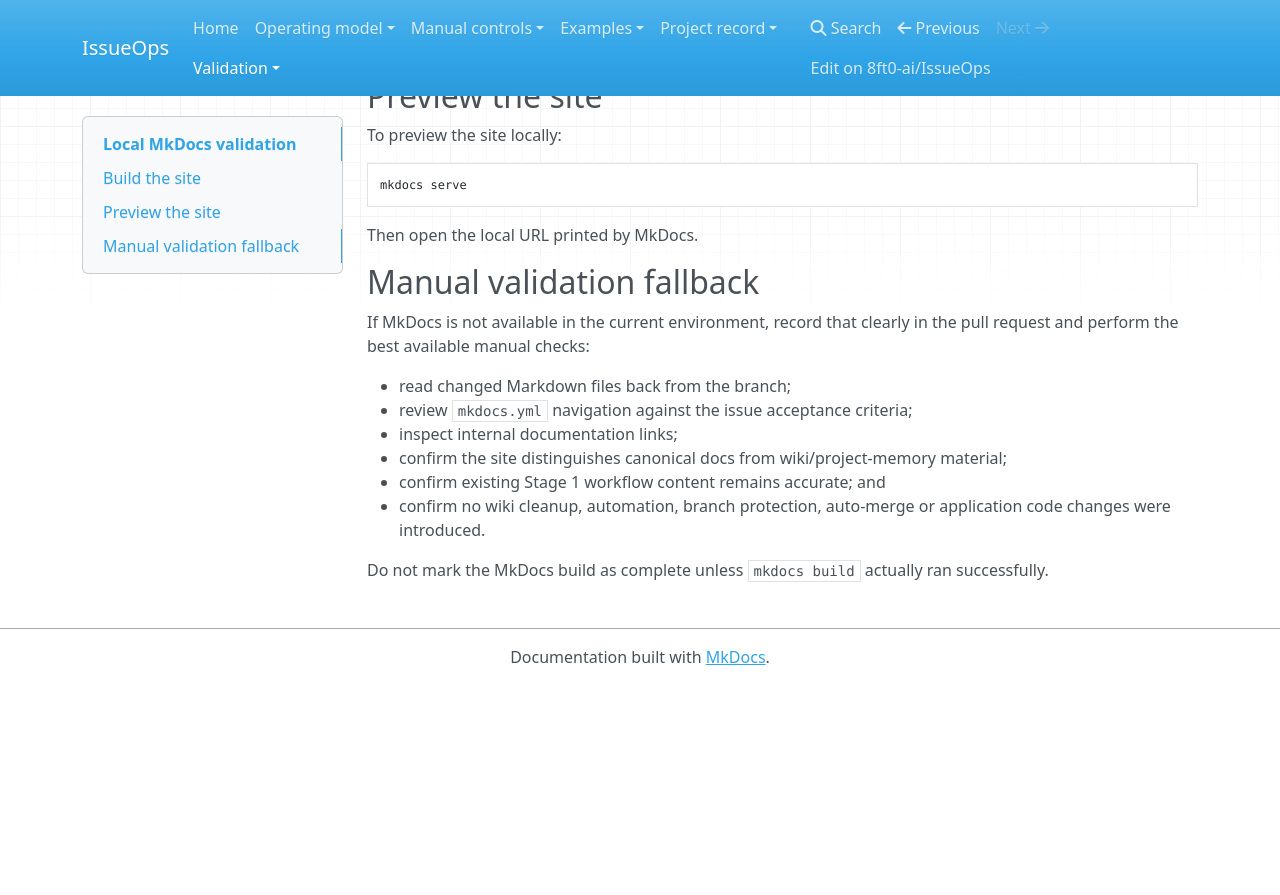
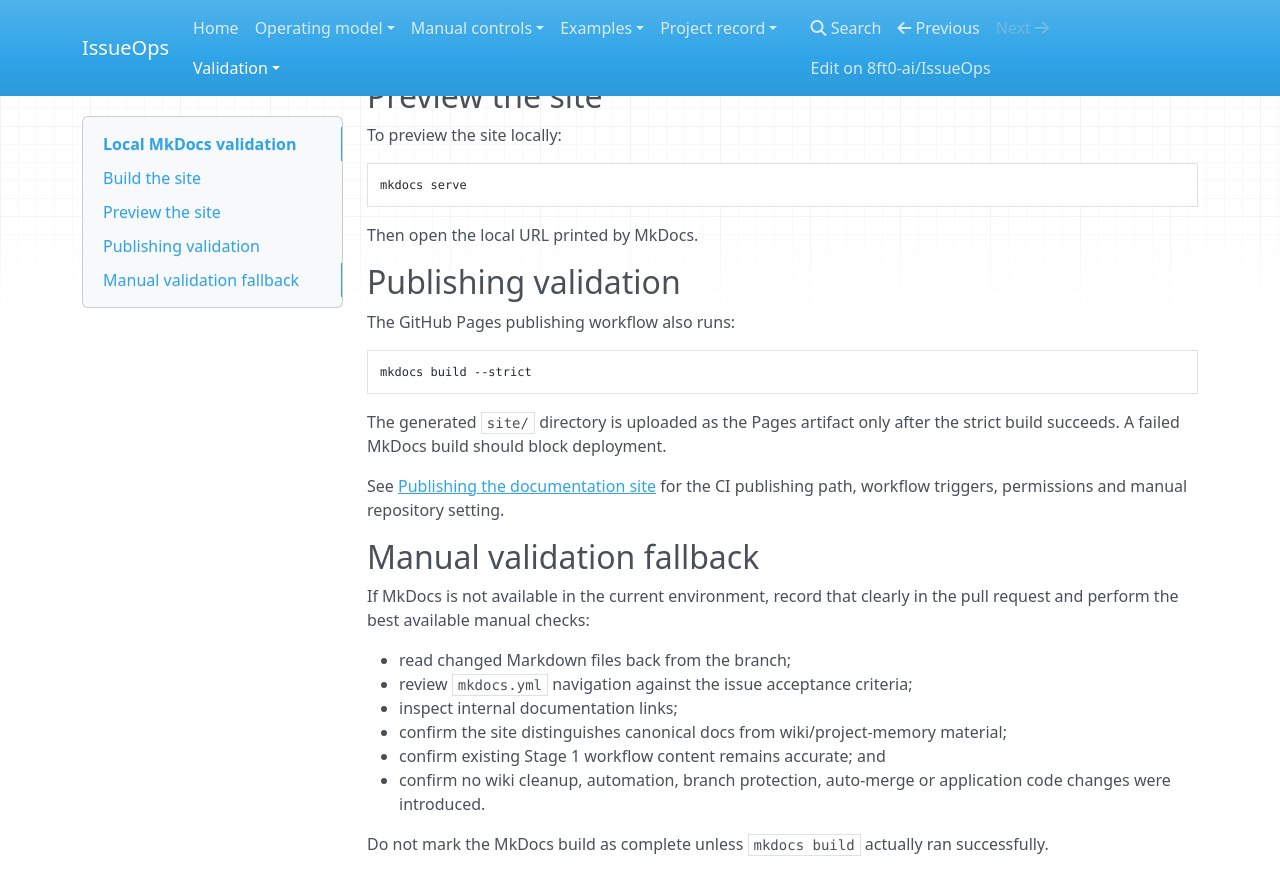
Before and after one commit to 8ft0-ai/IssueOps, an MkDocs documentation site: the page built from docs/local-validation.md, in a window 1280 px wide and 900 px high, scrolled down 516 px. Shown: the top 895 px of the window. Built offline with MkDocs 1.6.1, drawn with Linux system fonts in a browser that asks for light colours; nearby versions of some CDN libraries; before the commit the page ends 1201 px from its top, so only the background shows below that.

Commit message:
Document Pages publishing validation

````diff
--- a/docs/local-validation.md
+++ b/docs/local-validation.md
@@ -36,6 +36,18 @@ mkdocs serve
 
 Then open the local URL printed by MkDocs.
 
+## Publishing validation
+
+The GitHub Pages publishing workflow also runs:
+
+```bash
+mkdocs build --strict
+```
+
+The generated `site/` directory is uploaded as the Pages artifact only after the strict build succeeds. A failed MkDocs build should block deployment.
+
+See [Publishing the documentation site](publishing.md) for the CI publishing path, workflow triggers, permissions and manual repository setting.
+
 ## Manual validation fallback
 
 If MkDocs is not available in the current environment, record that clearly in the pull request and perform the best available manual checks:
````
